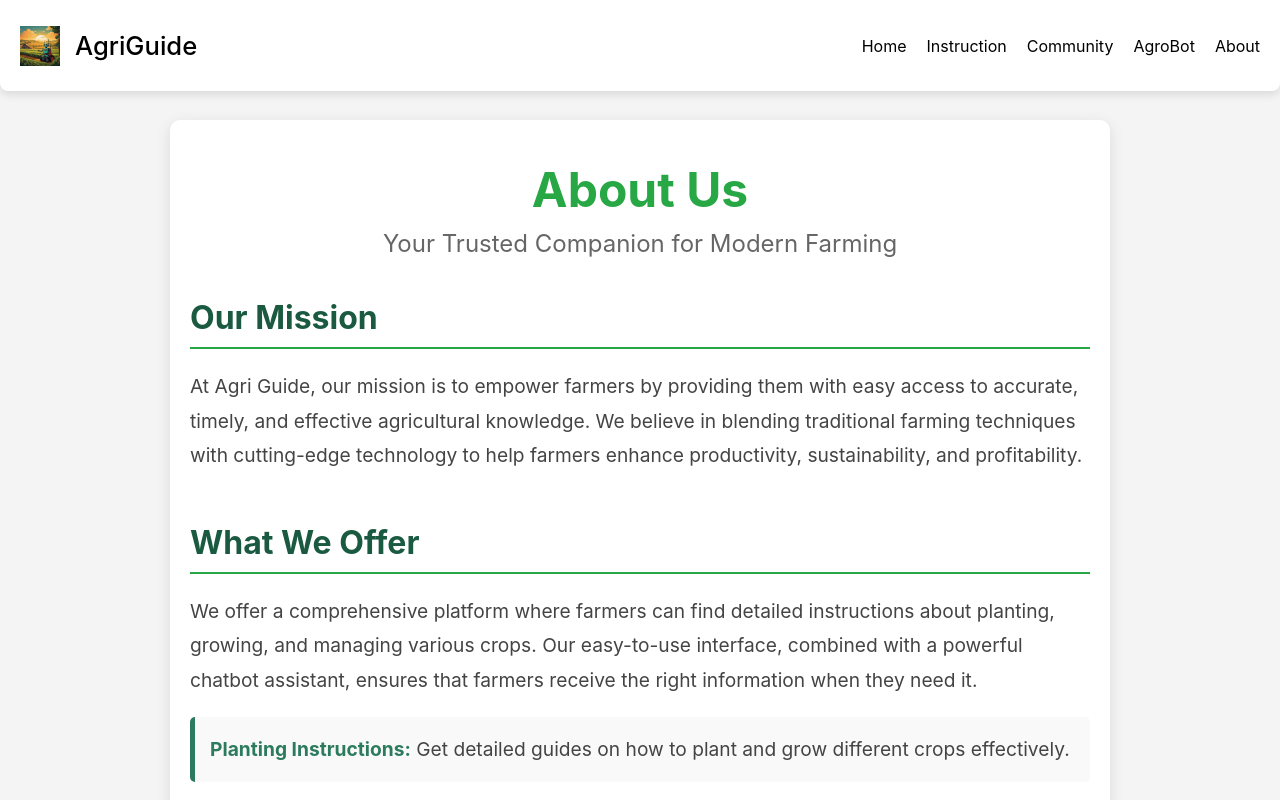
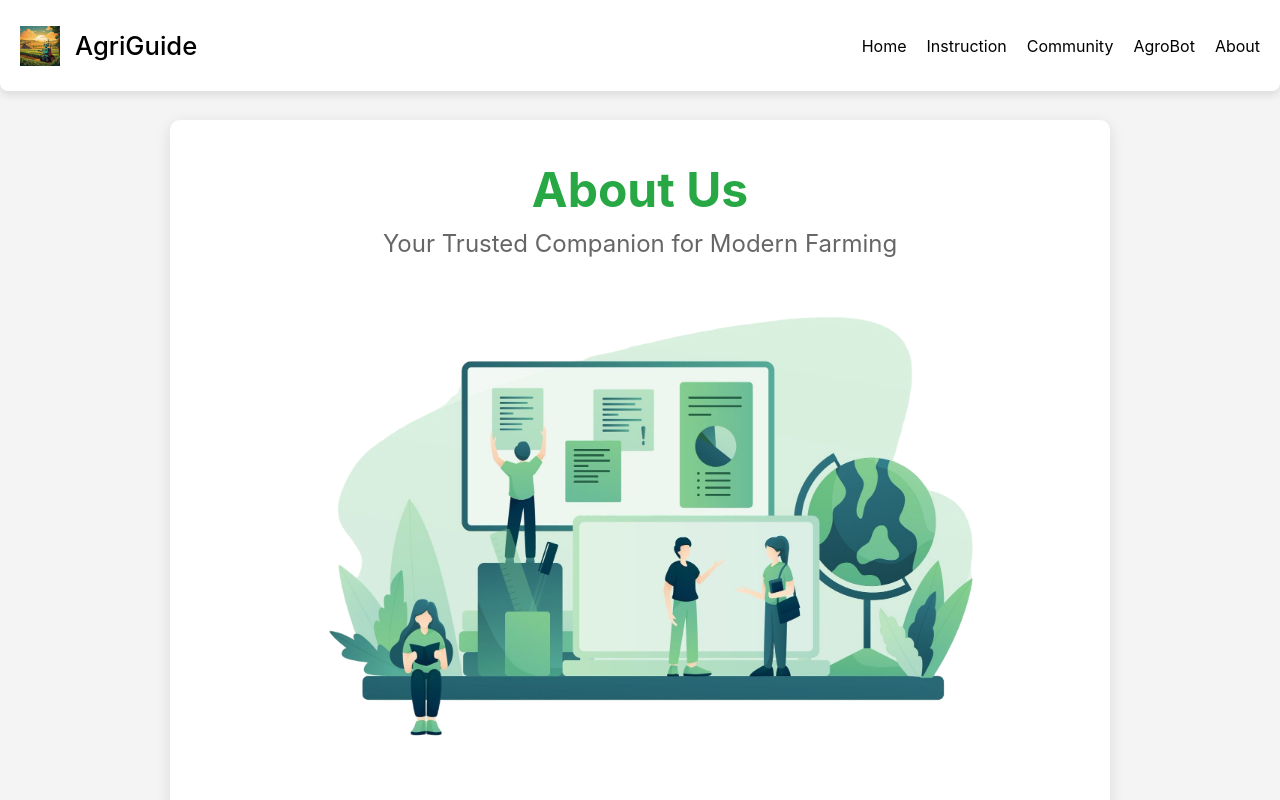
Before and after one commit to YutharsanS/AgroGuide, a React (Vite) app in the folder frontend/: page /about in a window 1280 px wide. Shown: the top 800 px of the page. Built offline with nearby package versions, Linux system fonts and the light colour scheme.

Commit message:
Add image in about us page

```diff
--- a/frontend/src/pages/About.css
+++ b/frontend/src/pages/About.css
@@ -24,6 +24,11 @@
     font-size: 1.5em;
     color: #666;
     margin-bottom: 0;
+}
+
+.about-container .about-header img {
+    max-width: 750px;
+
 }
 
 .about-container .about-content h2 {
--- a/frontend/src/pages/About.jsx
+++ b/frontend/src/pages/About.jsx
@@ -1,5 +1,7 @@
 import React from "react";
 import './About.css'; // Assuming you'll add some styles for the About page
+
+import about from '../assets/about_c.png';
 
 const About = () => {
   return (
@@ -7,6 +9,7 @@ const About = () => {
       <div className="about-header">
         <h1>About Us</h1>
         <p>Your Trusted Companion for Modern Farming</p>
+        <img src={about} alt="About Us" />
       </div>
 
       <div className="about-content">
```
Also changed, not shown: frontend/src/assets/about_c.png (added).
